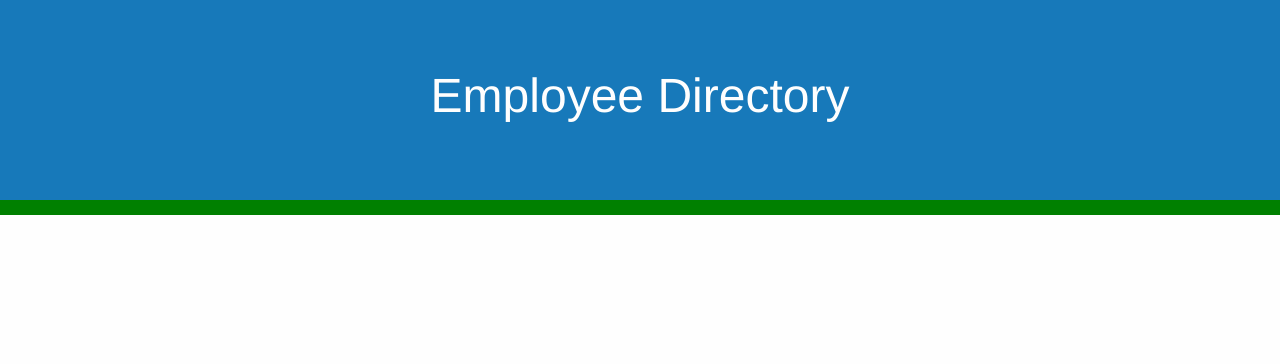
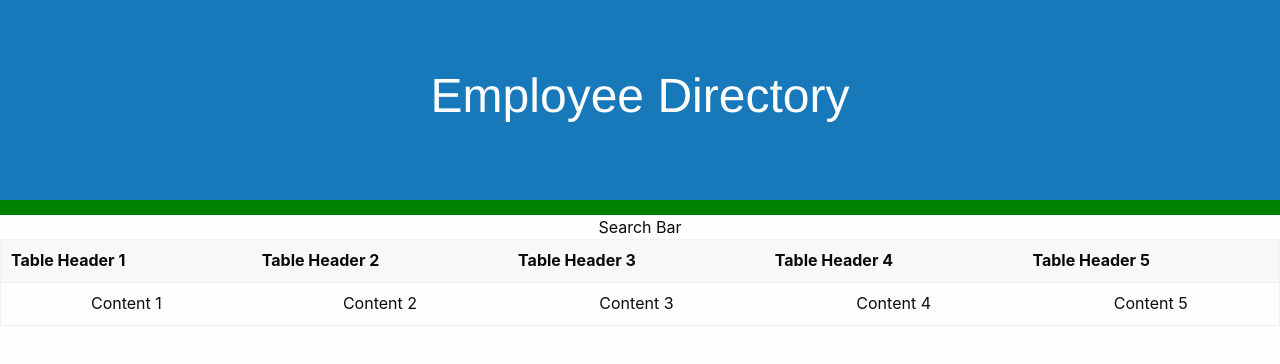
Before and after one commit to coleman-buffa/employee-directory, a React (Create React App) app in the folder employee-directory/: page / in a window 1280 px wide. Shown: the top 364 px of the page. Built offline with nearby package versions, Linux system fonts and the light colour scheme.

Commit message:
Edits to components styling.

```diff
--- a/employee-directory/src/App.js
+++ b/employee-directory/src/App.js
@@ -1,21 +1,20 @@
+import React from "react";
 import './App.css';
 import Wrapper from "./components/wrapper/wrapper";
 import Hero from "./components/hero/hero";
 import Search from "./components/search/search";
 import Table from "./components/table/table";
 
+//Make array of objects here
 
 
 function App() {
   return (
-    <div>
+    <div className="App">
       <Hero />
-      <Wrapper>
-        <Search />
-        <Table />
-      </Wrapper>
+      <Search />
+      <Table />
     </div>
-
   );
 }
 
--- a/employee-directory/src/components/search/search.js
+++ b/employee-directory/src/components/search/search.js
@@ -4,10 +4,9 @@ import "./search.css";
 function Search() {
   return (
     <div>
-
+      Search Bar
     </div>
-  )
-  //JSX goes here
+  );
 }
 
 export default Search;
--- a/employee-directory/src/components/table/table.js
+++ b/employee-directory/src/components/table/table.js
@@ -3,38 +3,31 @@ import "./table.css";
 
 function Table() {
   return (
-    <table>
+    <table className="hover">
       <thead>
         <tr>
-          <th width="200">Table Header</th>
-          <th>Table Header</th>
-          <th width="150">Table Header</th>
-          <th width="150">Table Header</th>
+          <th>Table Header 1</th>
+          <th>Table Header 2</th>
+          <th>Table Header 3</th>
+          <th>Table Header 4</th>
+          <th>Table Header 5</th>
+
         </tr>
       </thead>
       <tbody>
         <tr>
-          <td>Content Goes Here</td>
-          <td>This is longer content Donec id elit non mi porta gravida at eget metus.</td>
-          <td>Content Goes Here</td>
-          <td>Content Goes Here</td>
+          {/* Render all table rows with a map function */}
+          <td>Content 1</td>
+          <td>Content 2</td>
+          <td>Content 3</td>
+          <td>Content 4</td>
+          <td>Content 5</td>
         </tr>
-        <tr>
-          <td>Content Goes Here</td>
-          <td>This is longer Content Goes Here Donec id elit non mi porta gravida at eget metus.</td>
-          <td>Content Goes Here</td>
-          <td>Content Goes Here</td>
-        </tr>
-        <tr>
-          <td>Content Goes Here</td>
-          <td>This is longer Content Goes Here Donec id elit non mi porta gravida at eget metus.</td>
-          <td>Content Goes Here</td>
-          <td>Content Goes Here</td>
-        </tr>
+
       </tbody>
     </table>
-  )
-  //JSX goes here
+  );
+
 }
 
 export default Table;
--- a/employee-directory/src/components/wrapper/wrapper.css
+++ b/employee-directory/src/components/wrapper/wrapper.css
@@ -0,0 +1,11 @@
+.wrapper {
+  padding-top: 50px;
+  background: #ECEFF1;
+  height: 100%;
+  display: flex;
+  flex-flow: row wrap;
+  padding: 20px;
+  justify-content: space-around;
+  align-content: flex-start;
+  overflow: auto;
+}
--- a/employee-directory/src/components/wrapper/wrapper.js
+++ b/employee-directory/src/components/wrapper/wrapper.js
@@ -1,10 +1,9 @@
 import React from "react";
 import "./wrapper.css";
 
-function Wrapper() {
+function Wrapper(props) {
   return (
-    <div>
-
+    <div className="wrapper" {...props}>
     </div>
   );
 }
```
